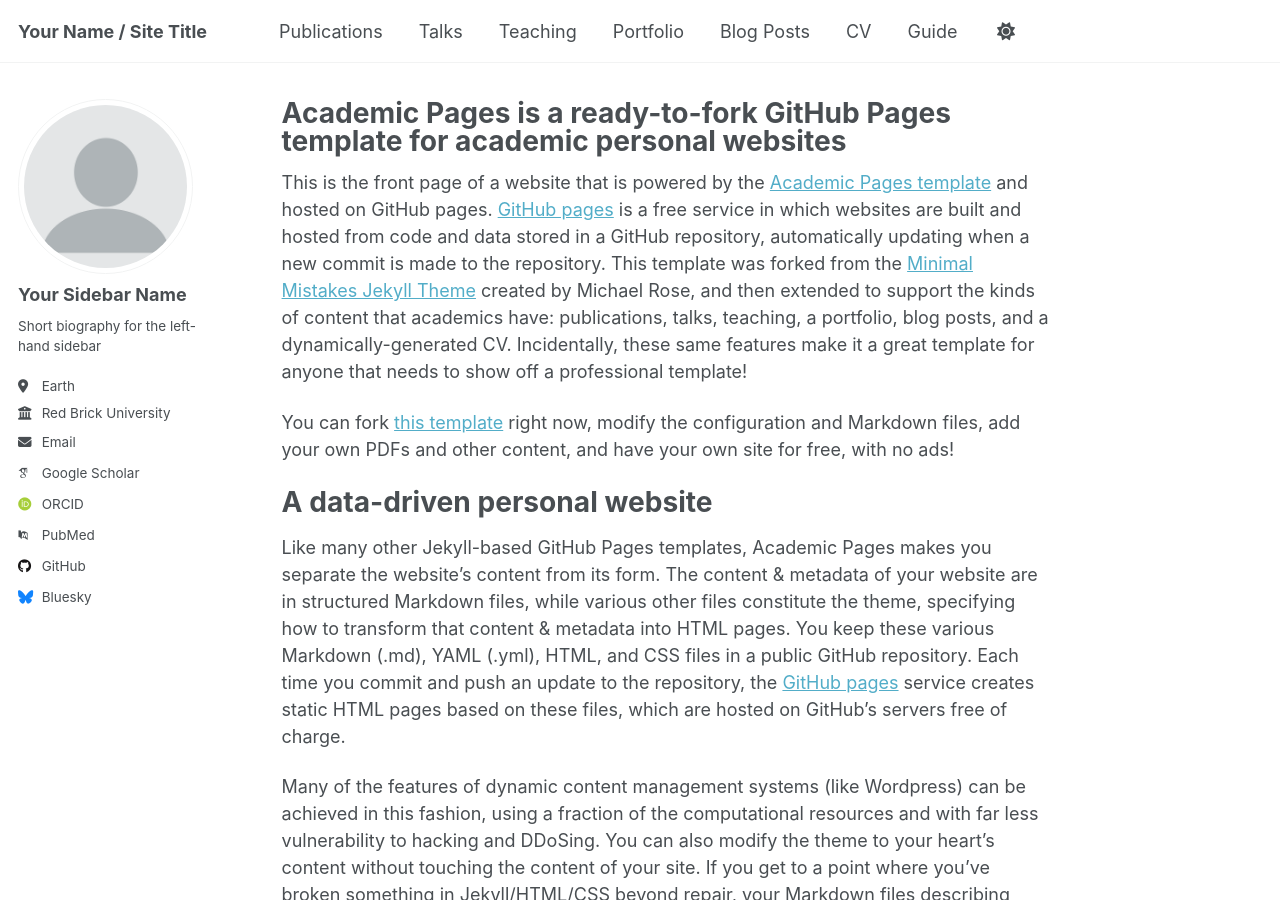
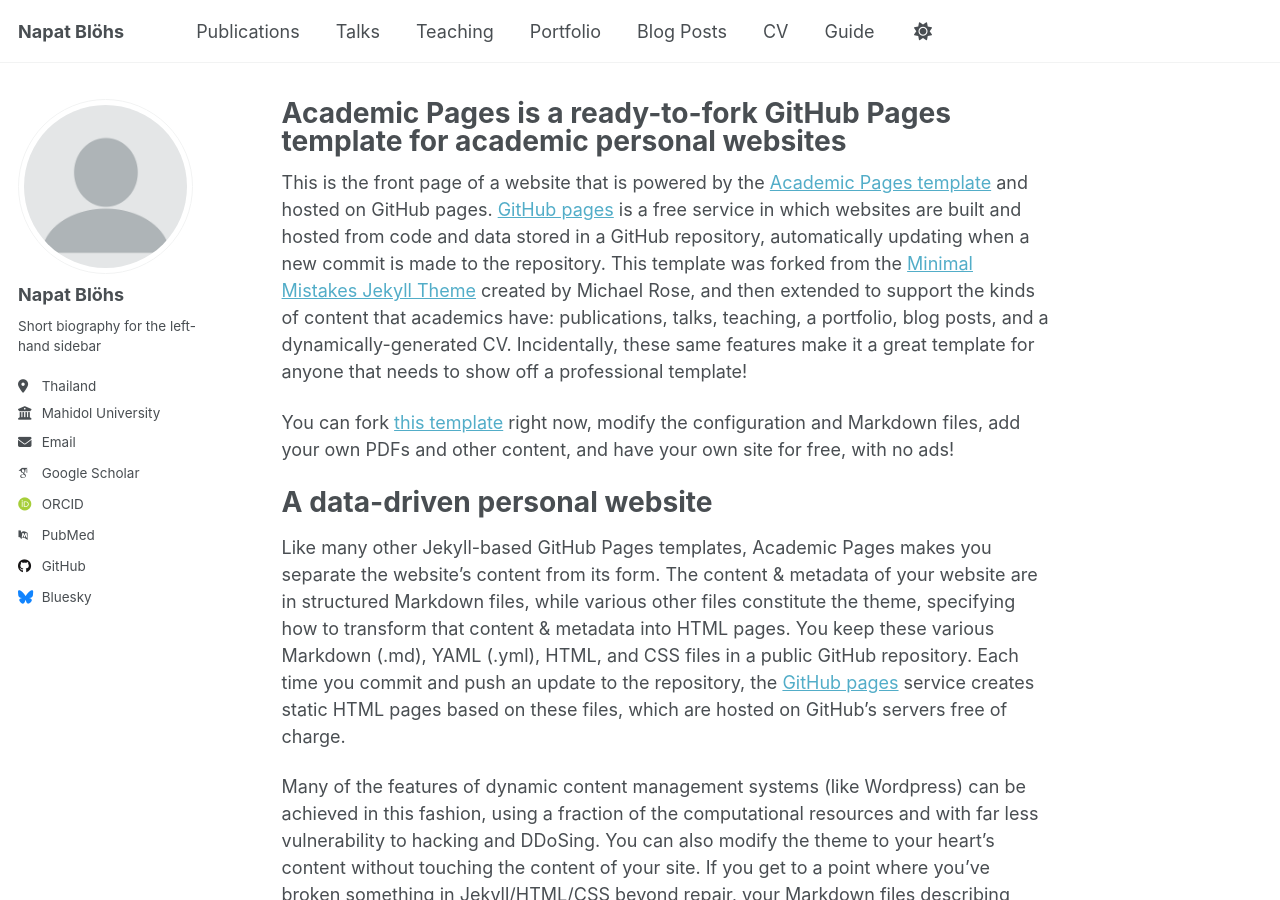
Before and after one commit to Alukus/Alukus.github.io, a Jekyll site: the page built from _pages/about.md, in a window 1280 px wide and 900 px high. Built offline with Jekyll 4.4.1, drawn with Linux system fonts in a browser that asks for light colours; some web fonts are replaced; a script that is not in the unit is left out.

Commit message:
Update site title and author details
Updated personal information in the site configuration.

```diff
--- a/_config.yml
+++ b/_config.yml
@@ -9,7 +9,7 @@
 # Basic Site Settings
 locale                   : "en-US"
 site_theme               : "default" # Currently available options are "default", "air"
-title                    : "Your Name / Site Title"
+title                    : "Napat Blöhs"
 title_separator          : "-"
 name                     : &name "Napat Blöhs"
 description              : &description "Napat Blöhs portfolio"   # Update this with a general description of your site, this is the default if not overridden by a page
@@ -24,13 +24,13 @@ repository               : "Alukus/Alukus.github.io"
 author:
   # Biographic information
   avatar           : "profile.png"
-  name             : "Your Sidebar Name"
+  name             : "Napat Blöhs"
   pronouns         : # example: "she/her"
   bio              : "Short biography for the left-hand sidebar"
-  location         : "Earth"
-  employer         : "Red Brick University"
+  location         : "Thailand"
+  employer         : "Mahidol University"
   uri              : # URL
-  email            : "none@example.org"
+  email            : "napat.blo@student.mahidol.edu"
 
   # Academic websites
   academia         : # URL
```
